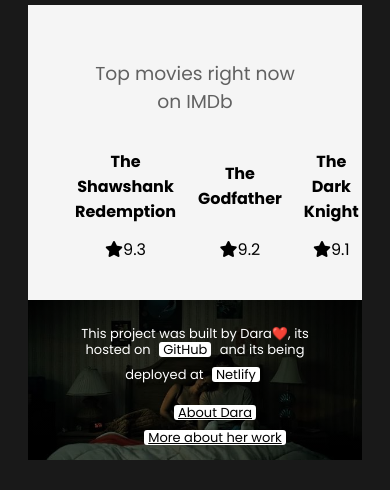
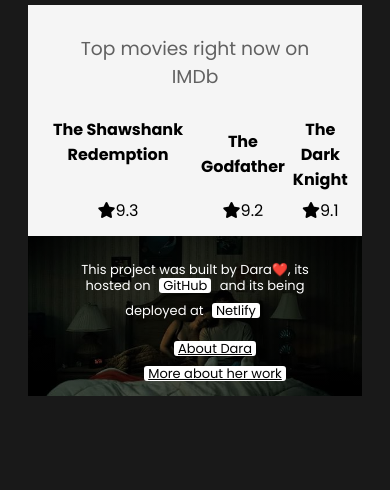
Before and after one commit to DNyl01/Project---Fractured, a plain HTML site: page index.html in a window 390 px wide. Shown: the part 3673-4163 px from the top of the page. After the commit the page ends 4099 px from the top, so only its background shows below. Drawn offline with Linux system fonts and the light colour scheme.

Commit message:
sized the html table

```diff
--- a/css/style.css
+++ b/css/style.css
@@ -81,7 +81,13 @@
     margin-top: 30px !important;
 }
 .card-description{ height: 100px !important;}
+.table{
+     padding: 10px !important;}
+th, tbody{ padding: 3px !important;
 }
+.long-tittle{width: 100%;}
+}
+
 
 
 
@@ -214,8 +220,13 @@
 
 table{ margin: 0 auto;
     gap: 10px;
+    height: 80px
+;
 
 }
-th, tbody{
+th, tbody{text-align: center ;
     padding: 10px;
 }
+.long-tittle{display: block;
+    width: 150px;
+padding-top: 32px;}
--- a/index.html
+++ b/index.html
@@ -89,12 +89,12 @@
    <iframe class="video" src="https://www.youtube.com/embed/IfgesY42oN8?si=YaNMXuv12DqT5gLp&amp;controls=0&amp;start=85" title="YouTube video player" frameborder="0" allow="accelerometer; autoplay; clipboard-write; encrypted-media; gyroscope; picture-in-picture; web-share" referrerpolicy="strict-origin-when-cross-origin" allowfullscreen></iframe>
 
 
-   <section class="table">
+   <section class="table">        <h3>Top movies right now on IMDb</h3>
     <table>
-        <h3>Top movies right now on IMDb</h3>
+
       <thead>
         <tr>
-            <th>The Shawshank Redemption</th>
+            <th class="long-tittle">The Shawshank Redemption</th>
             <th>The Godfather</th>
             <th>The Dark Knight</th>
         </tr>
```
